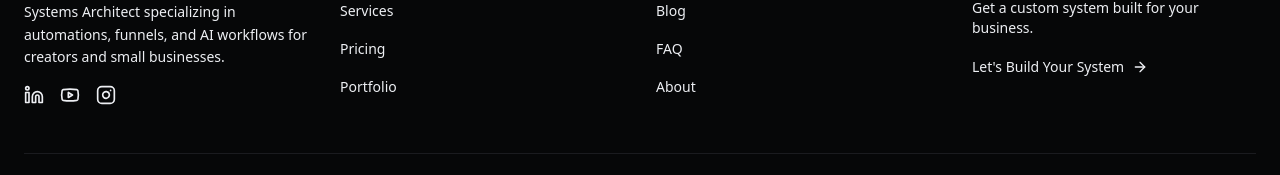
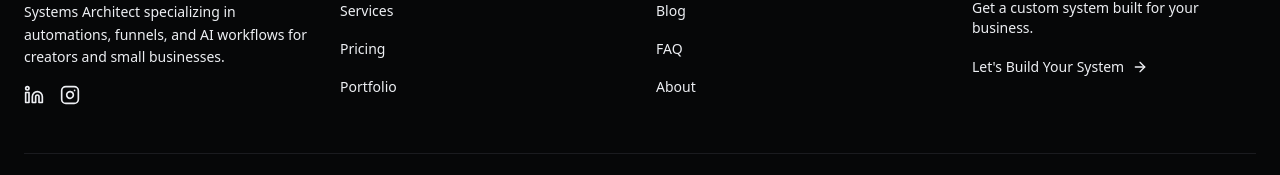
Before and after one commit to hseinsb/Mysite, a Next.js app: page / in a window 1280 px wide. Shown: the part 6224-6399 px from the top of the page. Built offline with nearby package versions, Linux system fonts and the light colour scheme; no server answers.

Commit message:
Update social links: use correct Instagram (@husseinbuilds) and LinkedIn URLs, remove YouTube

```diff
--- a/src/components/Footer.tsx
+++ b/src/components/Footer.tsx
@@ -2,7 +2,7 @@
 
 import { motion } from "framer-motion";
 import Link from "next/link";
-import { ArrowRight, Linkedin, Youtube, Instagram } from "lucide-react";
+import { ArrowRight, Linkedin, Instagram } from "lucide-react";
 
 const navigation = {
   services: [
@@ -22,9 +22,8 @@ const navigation = {
 };
 
 const socialLinks = [
-  { name: "LinkedIn", href: "https://linkedin.com/in/husseinsbeiti", icon: Linkedin },
-  { name: "YouTube", href: "https://youtube.com/@husseinsbeiti", icon: Youtube },
-  { name: "Instagram", href: "https://instagram.com/husseinsbeiti", icon: Instagram },
+  { name: "LinkedIn", href: "https://www.linkedin.com/in/husseinsbeiti/", icon: Linkedin },
+  { name: "Instagram", href: "https://www.instagram.com/husseinbuilds/", icon: Instagram },
 ];
 
 export function Footer() {
```
